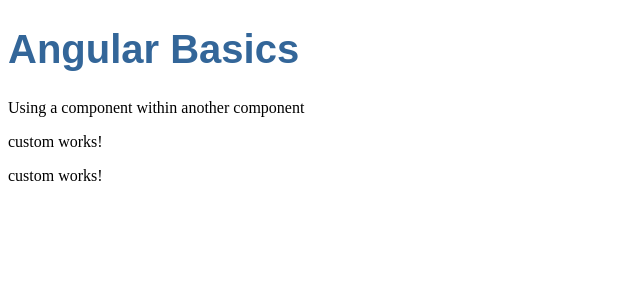
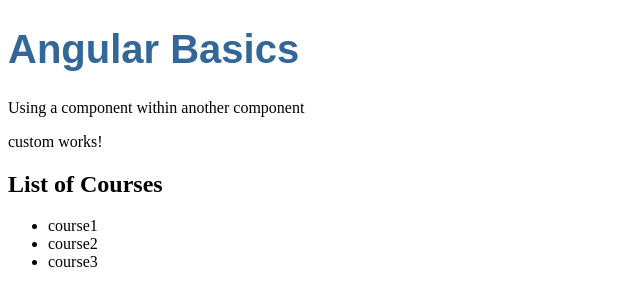
Before and after one commit to ShareghYusefi/angular_basics, an Angular app: page / in a window 1280 px wide. Shown: the top 306 px of the page, without its empty margins (0-640 px from the left). Built offline with nearby package versions, Linux system fonts and the light colour scheme.

Commit message:
ngForOf directive

```diff
--- a/src/app/app.component.html
+++ b/src/app/app.component.html
@@ -6,11 +6,13 @@
   <!-- We can also use string interpolation to render the value of a property (title) of a component -->
   <h1>{{ true ? title : "No title" }}</h1>
   <p>Using a component within another component</p>
-  <custom></custom>
   <!-- What are directives? -->
   <!-- Directives are instructions in the DOM that tell Angular to do something with a DOM element. -->
   <!-- ngIf, ngFor, ngSwitch, ngStyle, ngClass -->
   <custom *ngIf="2 > 1"></custom>
+
+  <!-- courses -->
+  <course></course>
 </main>
 
 <router-outlet />
--- a/src/app/app.component.ts
+++ b/src/app/app.component.ts
@@ -2,12 +2,15 @@
 import { RouterOutlet } from '@angular/router';
 import { CustomComponent } from './custom/custom.component';
 import { NgIf } from '@angular/common';
+import { CourseComponent } from './course/course.component';
 
 // Component Decorator is used to define the metadata for the component
 @Component({
   selector: 'app-root',
   standalone: true,
-  imports: [RouterOutlet, CustomComponent, NgIf],
+  // standalone: true is used to indicate that this component is not part of any module
+  // imports is used to import the dependencies required for the component
+  imports: [RouterOutlet, CustomComponent, NgIf, CourseComponent],
   templateUrl: './app.component.html',
   styleUrl: './app.component.css',
 })
--- /dev/null
+++ b/src/app/course/course.component.html
@@ -0,0 +1,6 @@
+<h2>{{ title }}</h2>
+<ul>
+  <li *ngFor="let course of courses">
+    {{ course }}
+  </li>
+</ul>
--- /dev/null
+++ b/src/app/course/course.component.ts
@@ -0,0 +1,14 @@
+import { NgForOf } from '@angular/common';
+import { Component } from '@angular/core';
+
+@Component({
+  selector: 'course',
+  standalone: true,
+  imports: [NgForOf],
+  templateUrl: './course.component.html',
+  styleUrl: './course.component.css',
+})
+export class CourseComponent {
+  title = 'List of Courses';
+  courses = ['course1', 'course2', 'course3'];
+}
```
Also changed, not shown: src/app/course/course.component.css (added), 1 other file (tests, documents, lock files or other folders).
